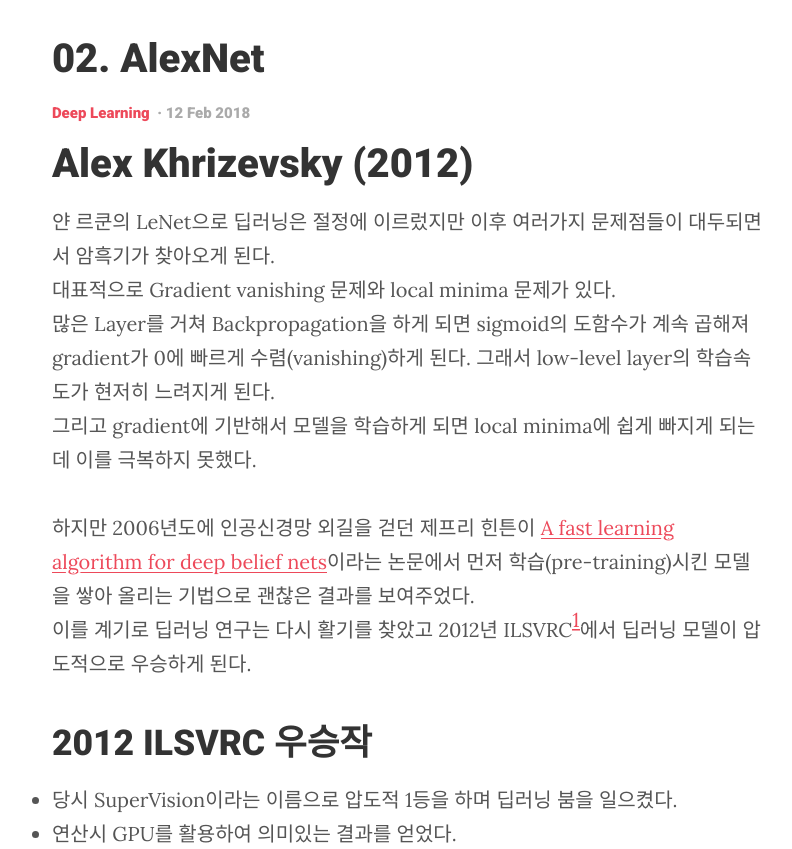
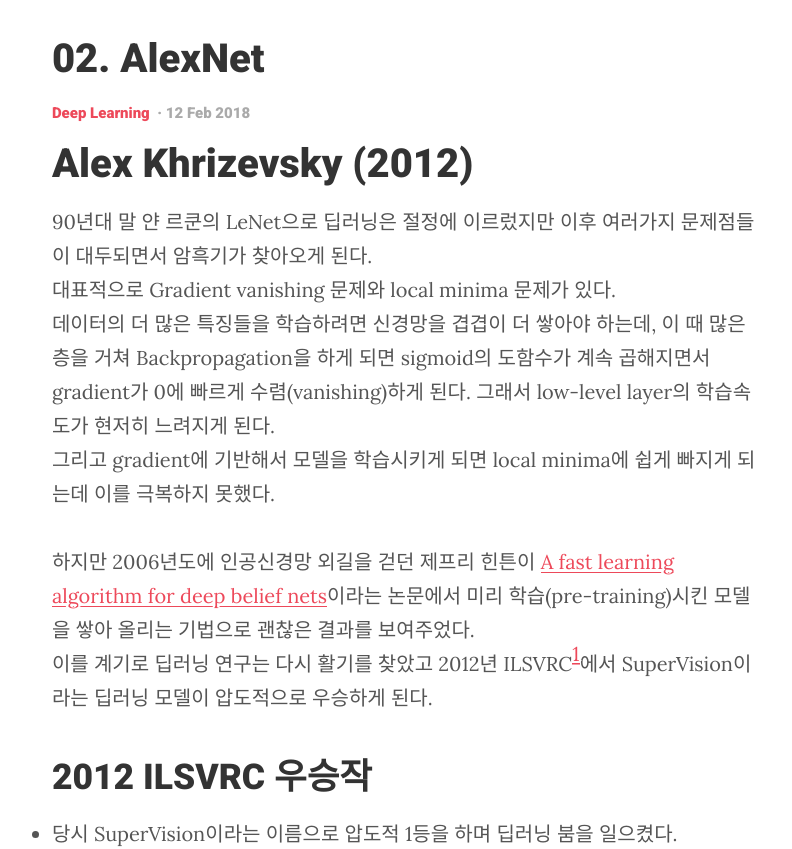
Before and after one commit to Haawron/Haawron.github.io, a Jekyll site: the page built from _posts/2018-02-12-02-alexnet.md, in a window 1280 px wide and 900 px high, scrolled down 369 px, cut to the strip 51-900 px from the top of the window. Shown: the whole strip, without its empty margins (231-1023 px from the left). Built offline with Jekyll 4.4.1, drawn with Linux system fonts in a browser that asks for light colours; some web fonts are replaced; our own code applies the rules of GitHub Pages for plain Markdown files.

Commit message:
알렉스넷

```diff
--- a/_posts/2018-02-12-02-alexnet.md
+++ b/_posts/2018-02-12-02-alexnet.md
@@ -12,16 +12,19 @@
 
 # Alex Khrizevsky (2012)
 
-얀 르쿤의 LeNet으로 딥러닝은 절정에 이르렀지만 이후 여러가지 문제점들이 대두되면서 암흑기가 찾아오게 된다.
+90년대 말 얀 르쿤의 LeNet으로 딥러닝은 절정에 이르렀지만 이후 여러가지 문제점들이 대두되면서 암흑기가
+찾아오게 된다.
 대표적으로 Gradient vanishing 문제와 local minima 문제가 있다.
-많은 Layer를 거쳐 Backpropagation을 하게 되면 sigmoid의 도함수가 계속 곱해져 gradient가 0에 빠르게
+데이터의 더 많은 특징들을 학습하려면 신경망을 겹겹이 더 쌓아야 하는데, 이 때 많은 층을 거쳐
+Backpropagation을 하게 되면 sigmoid의 도함수가 계속 곱해지면서 gradient가 0에 빠르게
 수렴(vanishing)하게 된다. 그래서 low-level layer의 학습속도가 현저히 느려지게 된다.
-그리고 gradient에 기반해서 모델을 학습하게 되면 local minima에 쉽게 빠지게 되는데 이를 극복하지 못했다.
+그리고 gradient에 기반해서 모델을 학습시키게 되면 local minima에 쉽게 빠지게 되는데 이를 극복하지 못했다.
 
 하지만 2006년도에 인공신경망 외길을 걷던 제프리 힌튼이
 [A fast learning algorithm for deep belief nets]이라는 논문에서
-먼저 학습(pre-training)시킨 모델을 쌓아 올리는 기법으로 괜찮은 결과를 보여주었다.
-이를 계기로 딥러닝 연구는 다시 활기를 찾았고 2012년 ILSVRC[^1]에서 딥러닝 모델이 압도적으로 우승하게 된다.
+미리 학습(pre-training)시킨 모델을 쌓아 올리는 기법으로 괜찮은 결과를 보여주었다.
+이를 계기로 딥러닝 연구는 다시 활기를 찾았고 2012년 ILSVRC[^1]에서 SuperVision이라는
+딥러닝 모델이 압도적으로 우승하게 된다.
 
 ## 2012 ILSVRC 우승작
 - 당시 SuperVision이라는 이름으로 압도적 1등을 하며 딥러닝 붐을 일으켰다.
```
